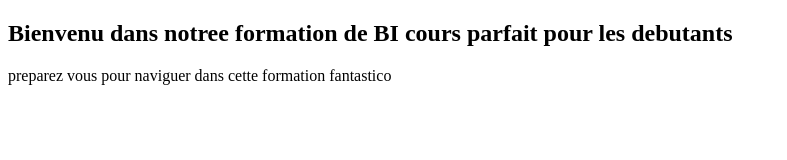
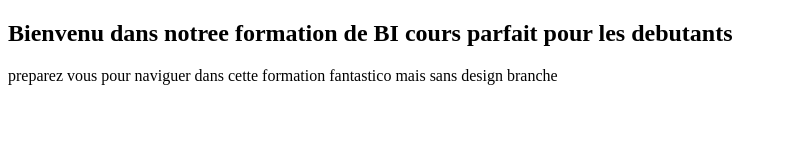
Before and after one commit to ayhous/training-git-IA, a plain HTML site: page index.html in a window 1280 px wide. Shown: the whole page, without its empty margins (0-787 px from the left). Drawn offline with Linux system fonts and the light colour scheme.

Commit message:
update html

```diff
--- a/index.html
+++ b/index.html
@@ -4,10 +4,10 @@
     <meta charset="UTF-8">
     <meta http-equiv="X-UA-Compatible" content="IE=edge">
     <meta name="viewport" content="width=>, initial-scale=1.0">
-    <title>Document</title>
+    <title>Document msg de conflit teste</title>
 </head>
 <body>
     <h2>Bienvenu dans notree formation de BI cours parfait pour les debutants </h2>
-    <p> preparez vous pour naviguer dans cette formation fantastico</p>
+    <p> preparez vous pour naviguer dans cette formation fantastico mais sans design branche</p>
 </body>
 </html>
```
